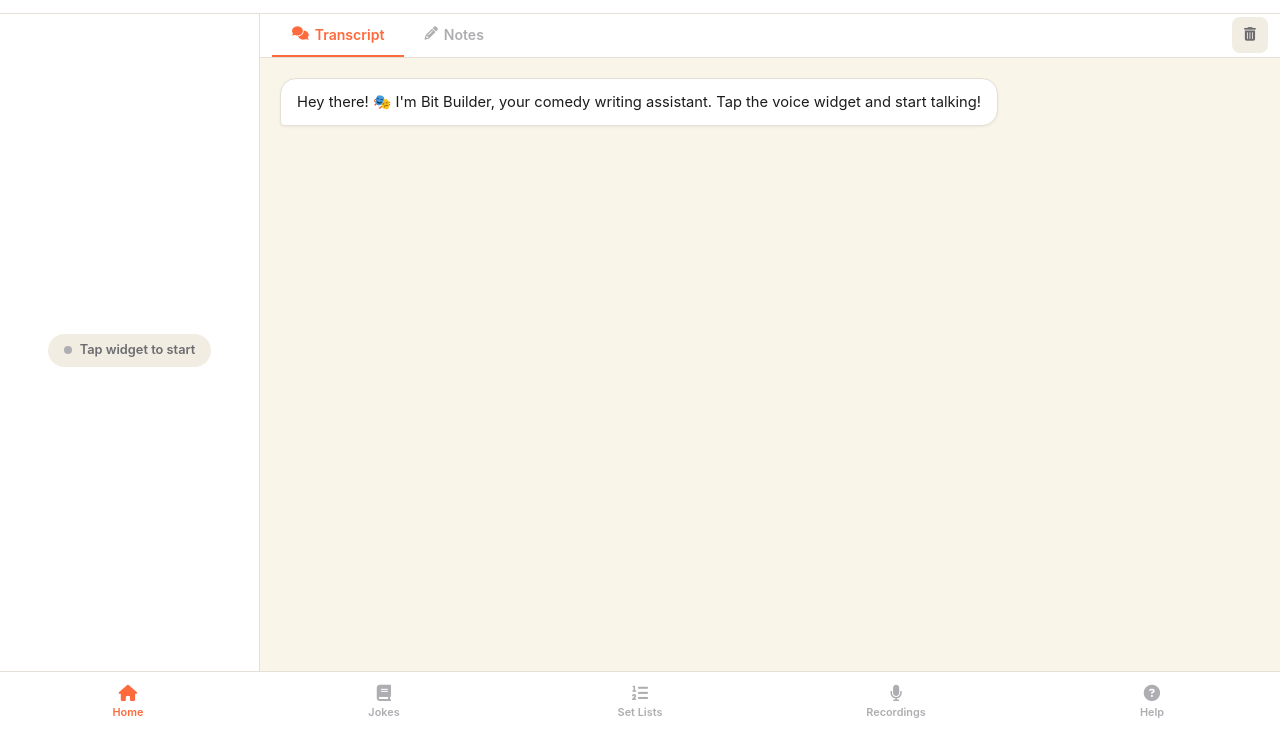
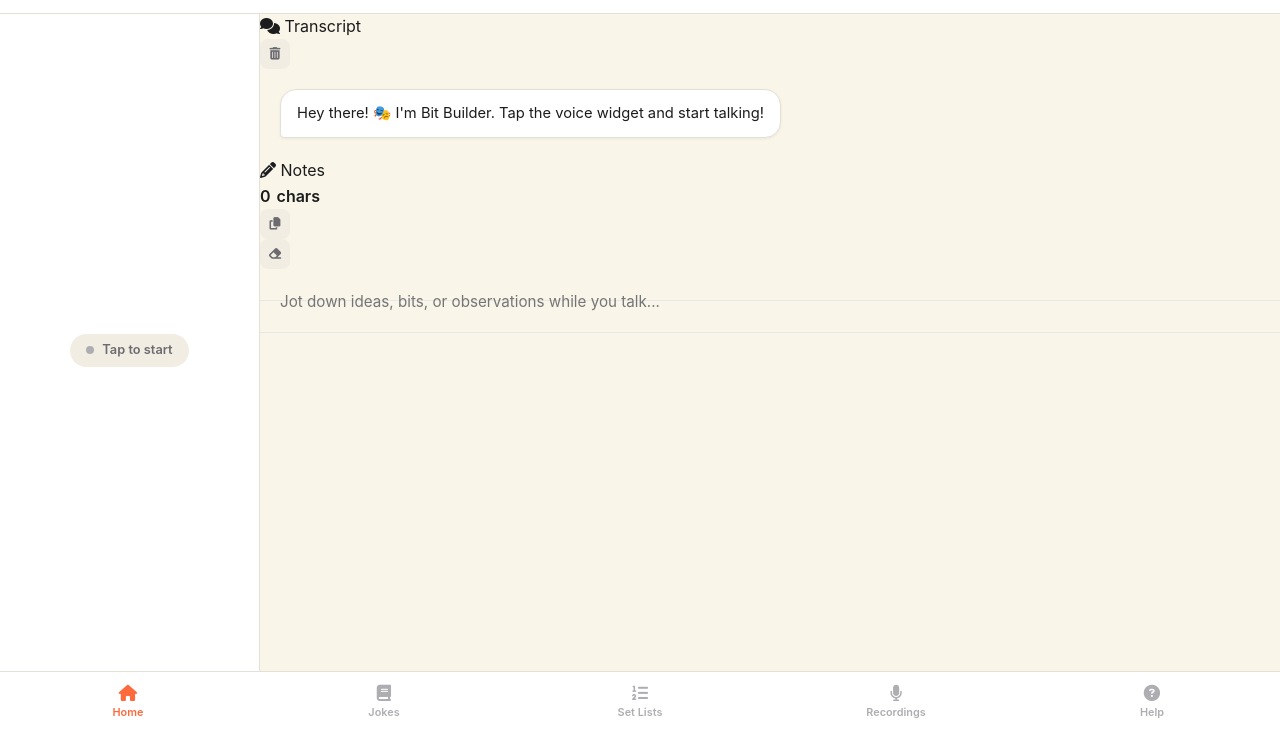
Before and after one commit to taylordrew4u2/hometown, a plain HTML site: page dashboard.html in a window 1280 px wide. Shown: the part 65-800 px from the top of the page. Drawn offline with Linux system fonts and the light colour scheme; no server answers; a script that the page names is missing.

Commit message:
Refactor dashboard.html: update comments for clarity, enhance structure of main content, and improve voice status label for better user experience.

```diff
--- a/dashboard.html
+++ b/dashboard.html
@@ -30,54 +30,53 @@
         </div>
       </header>
 
-      <!-- Main content: voice widget + transcript + notes -->
+      <!-- Main content: widget + transcript + notes -->
       <main class="chat-main">
-        <!-- Voice widget column -->
+        <!-- Voice widget strip -->
         <div class="voice-widget-area">
           <elevenlabs-convai
             agent-id="agent_7401ka31ry6qftr9ab89em3339w9"
           ></elevenlabs-convai>
           <div id="voice-status" class="voice-status-pill">
             <span class="status-dot"></span>
-            <span class="status-label">Tap widget to start</span>
+            <span class="status-label">Tap to start</span>
           </div>
         </div>
 
-        <!-- Right side: transcript + notes in tabs -->
+        <!-- Transcript + Notes split -->
         <div class="workspace-area">
-          <!-- Tab switcher -->
-          <div class="workspace-tabs">
-            <button class="workspace-tab active" data-panel="transcript-panel">
-              <i class="fas fa-comments"></i> Transcript
-            </button>
-            <button class="workspace-tab" data-panel="notes-panel">
-              <i class="fas fa-pencil"></i> Notes
-            </button>
-            <div class="workspace-tab-actions">
-              <button id="clear-btn" class="btn-icon" title="Clear transcript">
+          <!-- Transcript section -->
+          <div class="workspace-section transcript-section">
+            <div class="section-header">
+              <span class="section-title"
+                ><i class="fas fa-comments"></i> Transcript</span
+              >
+              <button
+                id="clear-btn"
+                class="btn-icon-small"
+                title="Clear transcript"
+              >
                 <i class="fas fa-trash-can"></i>
               </button>
             </div>
-          </div>
-
-          <!-- Transcript panel -->
-          <div id="transcript-panel" class="workspace-panel active">
             <div id="messages-area" class="messages-area">
               <div class="message assistant-message">
-                Hey there! 🎭 I'm Bit Builder, your comedy writing assistant.
-                Tap the voice widget and start talking!
+                Hey there! 🎭 I'm Bit Builder. Tap the voice widget and start
+                talking!
               </div>
             </div>
           </div>
 
-          <!-- Notes panel -->
-          <div id="notes-panel" class="workspace-panel">
-            <div class="notes-toolbar">
-              <span class="notes-count"
-                ><i class="fas fa-sticky-note"></i>
-                <span id="notes-char-count">0</span> chars</span
+          <!-- Notes section -->
+          <div class="workspace-section notes-section">
+            <div class="section-header">
+              <span class="section-title"
+                ><i class="fas fa-pencil"></i> Notes</span
               >
-              <div class="notes-toolbar-actions">
+              <div class="section-actions">
+                <span class="notes-count"
+                  ><span id="notes-char-count">0</span> chars</span
+                >
                 <button
                   id="copy-notes-btn"
                   class="btn-icon-small"
```
